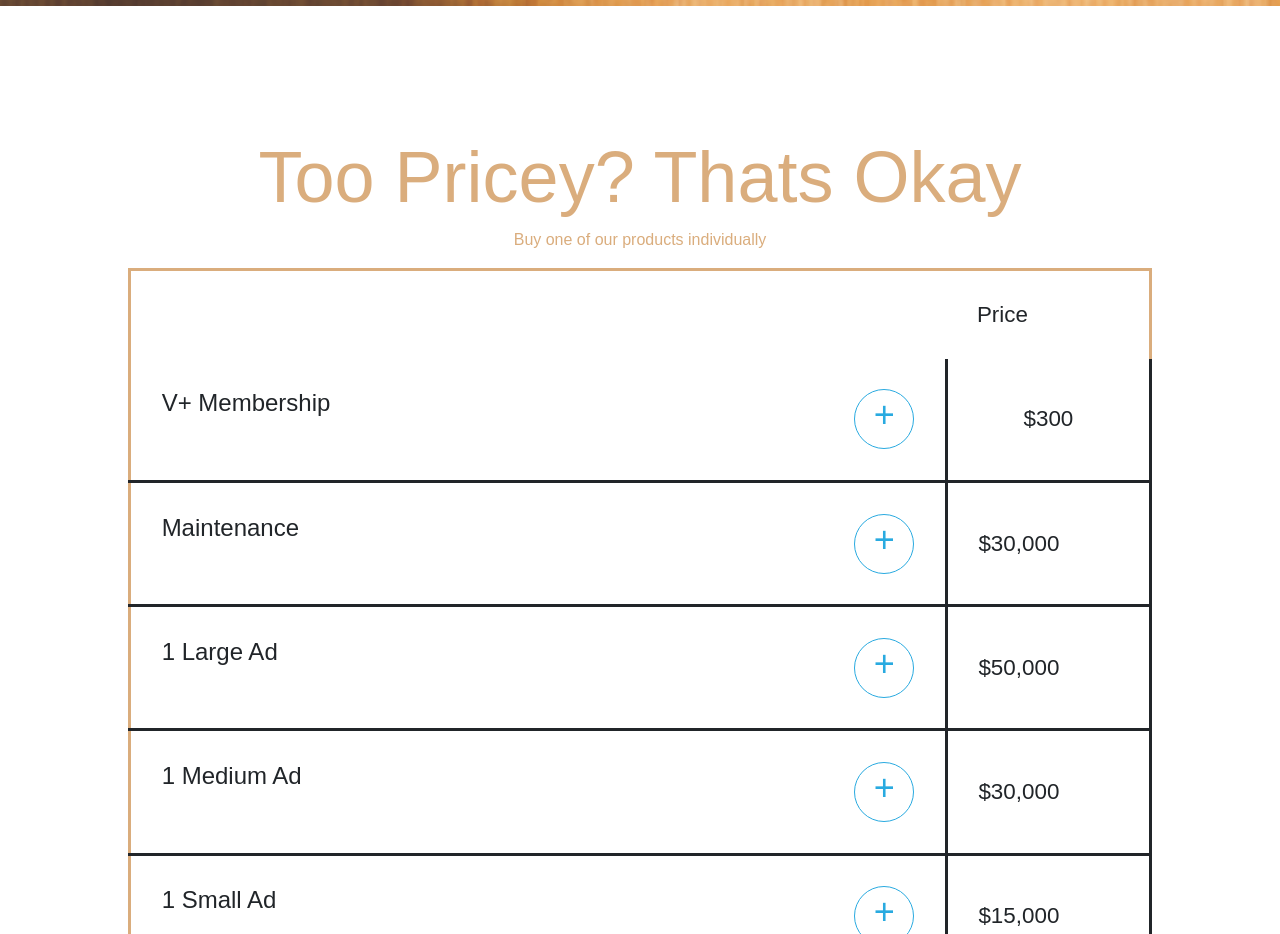
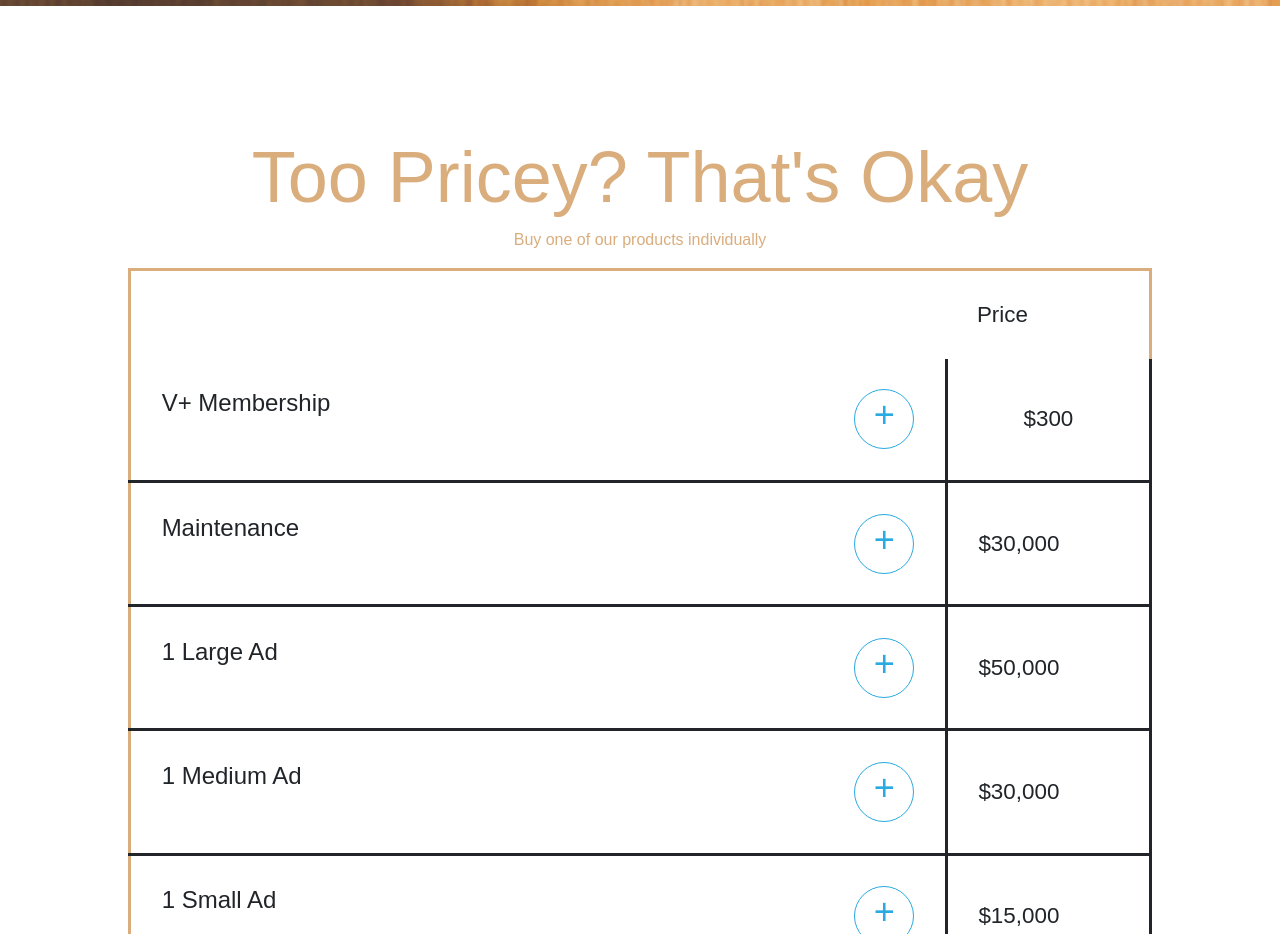
Before and after one commit to sbernal2018/NuappsApp, a plain HTML site: page Nuappsapp/Packages.html in a window 1280 px wide. Shown: the part 1500-2434 px from the top of the page. Drawn offline with nearby package versions, Linux system fonts and the light colour scheme; some packages are replaced by stand-ins of ours; a script that the page names is missing; a web font is replaced by a local one.

Commit message:
neearp
added an " ' "

```diff
--- a/Nuappsapp/Packages.html
+++ b/Nuappsapp/Packages.html
@@ -670,7 +670,7 @@
     </div>
     </div>
 <div class="singleProduct">
-      <h1>Too Pricey? Thats Okay</h1>
+      <h1>Too Pricey? That's Okay</h1>
       <p>
         Buy one of our products individually
       </p>
```
